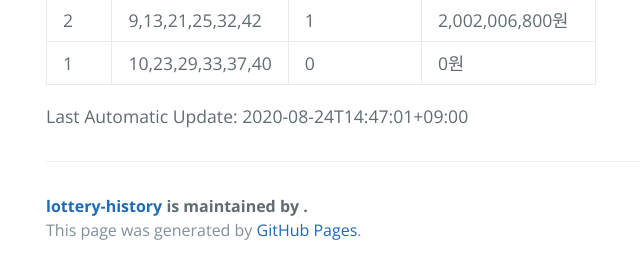
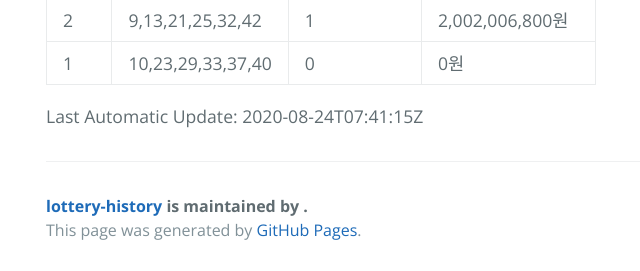
Before and after one commit to sh0seo/lottery-history, a Jekyll site: the page built from index.md, in a window 1280 px wide and 900 px high, scrolled down 39893 px. Shown: the part 626-897 px from the top of the window, without its empty margins (178-818 px from the left). Built offline with Jekyll 4.4.1, drawn with Linux system fonts in a browser that asks for light colours.

Commit message:
update auto 523678d62f2b58c27b033173a69df6a6511d879d

```diff
--- a/index.md
+++ b/index.md
@@ -933,4 +933,4 @@ title: {{ site.name }}
 | 2 | 9,13,21,25,32,42 | 1 | 2,002,006,800원 |
 | 1 | 10,23,29,33,37,40 | 0 | 0원 |
 
-Last Automatic Update: 2020-08-24T14:47:01+09:00
+Last Automatic Update: 2020-08-24T07:41:15Z
```
Also changed, not shown: other parts of index.md (+1 -1 lines), .nojekyll (added).
